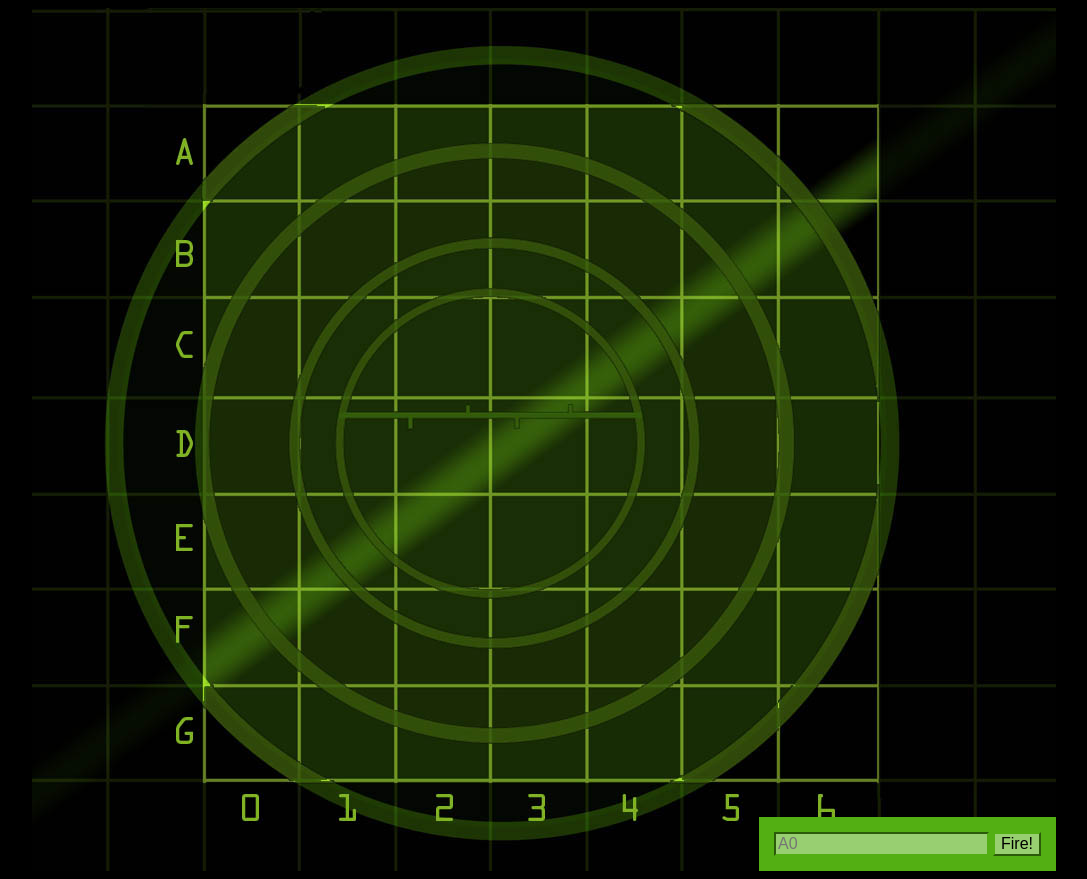
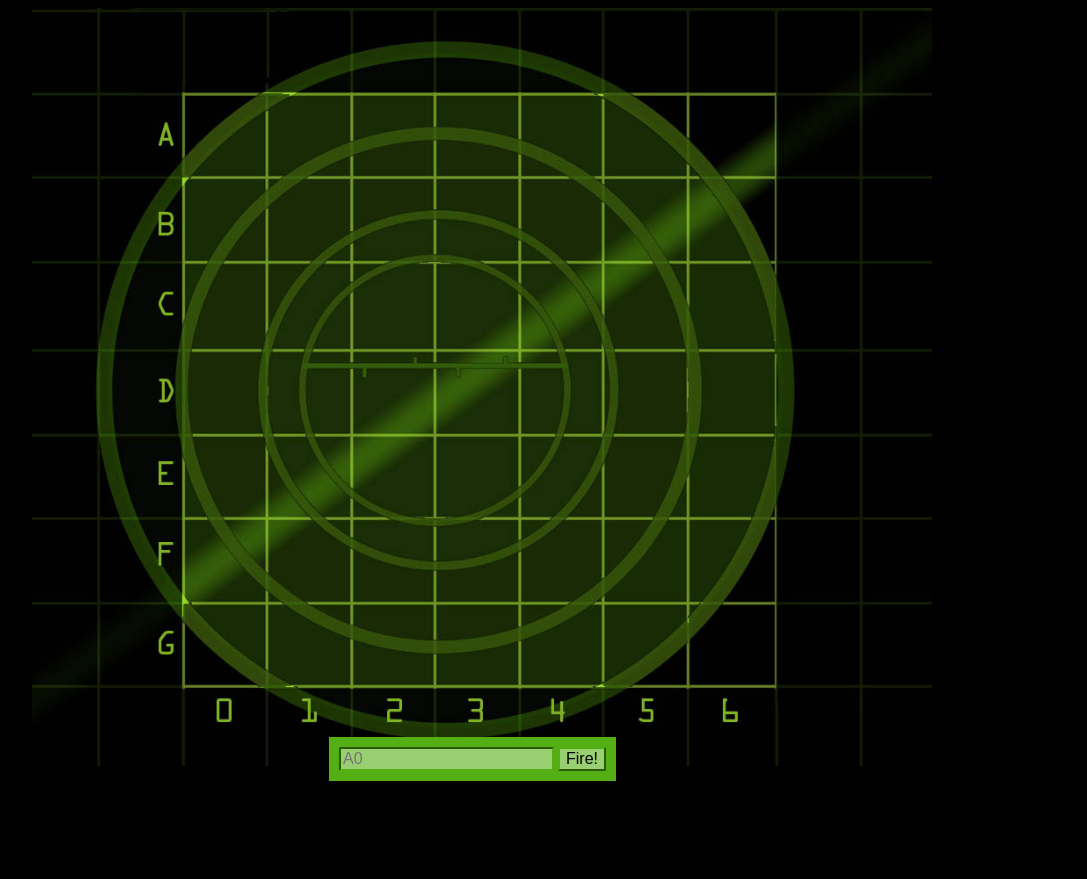
Before and after one commit to M4l2c3l0/Battleship-Game, a plain HTML site: page index.html in a window 1280 px wide. Shown: the whole page, without its empty margins (96-1183 px from the left). Drawn offline with Linux system fonts and the light colour scheme.

Commit message:
position corrected

```diff
--- a/style.css
+++ b/style.css
@@ -8,6 +8,7 @@ div#board {
     height: 863px;
     margin: auto;
     background: url("images/board.jpg") no-repeat;
+    background-size: 900px;
 }
 
 div#messageArea {
@@ -19,21 +20,21 @@ div#messageArea {
 
 table {
     position: absolute;
-    left: 173px;
-    top: 98px;
+    left: 150px;
+    top: 90px;
     border-spacing: 0px;
 }
 
 td {
-    width: 94px;
-    height: 94px;
+    width: 82px;
+    height: 82px;
 }
 
 form {
     position: absolute;
-    bottom: 0px;
-    right: 0px;
-    padding: 15px;
+    bottom: 90px;
+    right: 440px;
+    padding: 10px;
     background-color: rgb(83,175,19);
 }
 
@@ -45,8 +46,10 @@ form input {
 
 .hit {
     background: url("images/ship.png") no-repeat center center;
+    background-size: 50px;
 }
 
 .miss {
     background: url("images/miss.png") no-repeat center center;
+    background-size: 50px;
 }
```
